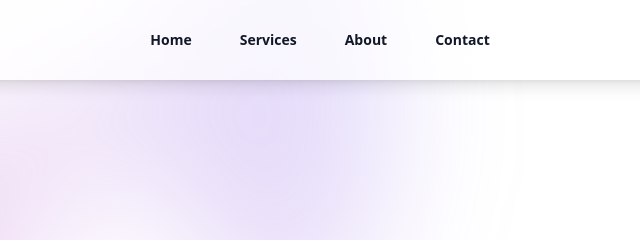
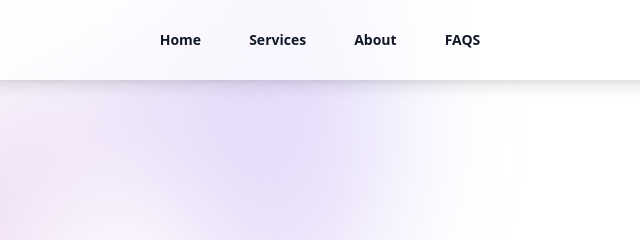
Before and after one commit to Edityarama/titipmudah, a website: page index.html in a window 1280 px wide. Shown: the top 240 px of the page, 320-960 px from the left. Drawn offline with nearby package versions, Linux system fonts and the light colour scheme.

Commit message:
Add files via upload

```diff
--- a/index.html
+++ b/index.html
@@ -33,7 +33,7 @@
                     <a href="#" class="text-sm font-bold leading-6 text-gray-900 hover:text-[#fd381d] transition-colors duration-300">Home</a>
                     <a href="#services" class="text-sm font-bold leading-6 text-gray-900 hover:text-[#fd381d] transition-colors duration-300">Services</a>
                     <a href="#about" class="text-sm font-bold leading-6 text-gray-900 hover:text-[#fd381d] transition-colors duration-300">About</a>
-                    <a href="#contact" class="text-sm font-bold leading-6 text-gray-900 hover:text-[#fd381d] transition-colors duration-300">Contact</a>
+                    <a href="#faqs" class="text-sm font-bold leading-6 text-gray-900 hover:text-[#fd381d] transition-colors duration-300">FAQS</a>
                 </div>
                 <div class="hidden lg:flex lg:flex-1 lg:justify-end">
                     <a href="#" class="text-sm font-bold leading-6 text-gray-900 hover:text-[#fd381d] transition-colors duration-300"><span aria-hidden="true"></span></a>
@@ -62,7 +62,7 @@
                                 <a href="#" class="-mx-3 block rounded-lg border border-gray-500 px-3 py-2 text-base font-semibold leading-7 text-gray-900 hover:bg-gray-300 hover:border-[#0d2546] transition-all">Home</a>
                                 <a href="#services" class="-mx-3 block rounded-lg border border-gray-500 px-3 py-2 text-base font-semibold leading-7 text-gray-900 hover:bg-gray-300 hover:border-[#0d2546] transition-all">Services</a>
                                 <a href="#about" class="-mx-3 block rounded-lg border border-gray-500 px-3 py-2 text-base font-semibold leading-7 text-gray-900 hover:bg-gray-300 hover:border-[#0d2546] transition-all">About</a>
-                                <a href="#contact" class="-mx-3 block rounded-lg border border-gray-500 px-3 py-2 text-base font-semibold leading-7 text-gray-900 hover:bg-gray-300 hover:border-[#0d2546] transition-all">Contact</a>
+                                <a href="#faqs" class="-mx-3 block rounded-lg border border-gray-500 px-3 py-2 text-base font-semibold leading-7 text-gray-900 hover:bg-gray-300 hover:border-[#0d2546] transition-all">FAQS</a>
                             </div>
                         </div>
                     </div>
@@ -81,7 +81,7 @@
                     </h1>
                     <p class="mt-6 text-2xl leading-8 text-gray-600">Layanan Jasa Titip Termurah dan Terpercaya se-Indonesia</p>
                     <div class="mt-10 flex items-center justify-center gap-x-6">
-                        <a href="https://wa.me/+6285729060090" target="_blank" rel="noopener noreferrer">
+                        <a href="#services">
                             <button class="mt-6 bg-[#fd381d] text-white text-xl font-bold px-6 py-3 rounded-lg hover:bg-red-600" data-aos="zoom-in" data-aos-delay="300">Pesan Sekarang</button>
                         </a>
                     </div>
@@ -197,7 +197,8 @@
     <section id="faqs" class="py-10 bg-white">
         <h2 class="text-3xl font-bold text-gray-800 text-center" data-aos="fade-up" data-aos-duration="1000">FAQS</h2>
         <div class="mt-6 px-4">
-            <div class="space-y-4 max-w-3xl mx-auto lg:max-w-5xl"> <!-- Tambahkan lg:max-w-5xl untuk tampilan desktop -->
+            <div class="space-y-4 max-w-3xl mx-auto lg:max-w-5xl">
+                <!-- Tambahkan lg:max-w-5xl untuk tampilan desktop -->
                 <!-- FAQ 1 -->
                 <div class="faq-item bg-white p-6 rounded-lg border border-gray-200 shadow-lg transform hover:scale-105 transition-transform duration-300 lg:border-2" data-aos="fade-up" data-aos-duration="1000">
                     <button class="faq-question w-full text-left font-semibold text-lg text-gray-800 flex justify-between items-center focus:outline-none">
```
Lines whose indentation alone changed are shown as unchanged.
